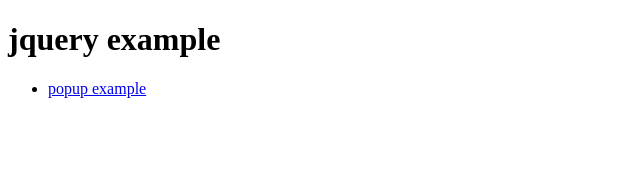
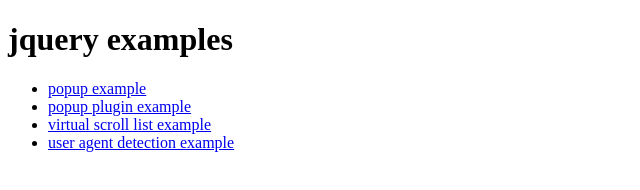
Before and after one commit to hnakamur/jquery-examples, a plain HTML site: page index.html in a window 1280 px wide. Shown: the whole page, without its empty margins (0-640 px from the left). Drawn offline with Linux system fonts and the light colour scheme.

Commit message:
Update index.html.

```diff
--- a/index.html
+++ b/index.html
@@ -5,9 +5,12 @@
 <title>jquery examples</title>
 </head>
 <body>
-<h1>jquery example</h1>
+<h1>jquery examples</h1>
 <ul>
   <li><a href="popup.html">popup example</a></li>
+  <li><a href="popup-plugin.html">popup plugin example</a></li>
+  <li><a href="virtual-scroll-list.html">virtual scroll list example</a></li>
+  <li><a href="user-agent.html">user agent detection example</a></li>
 </ul>
 </body>
 </html>
```
